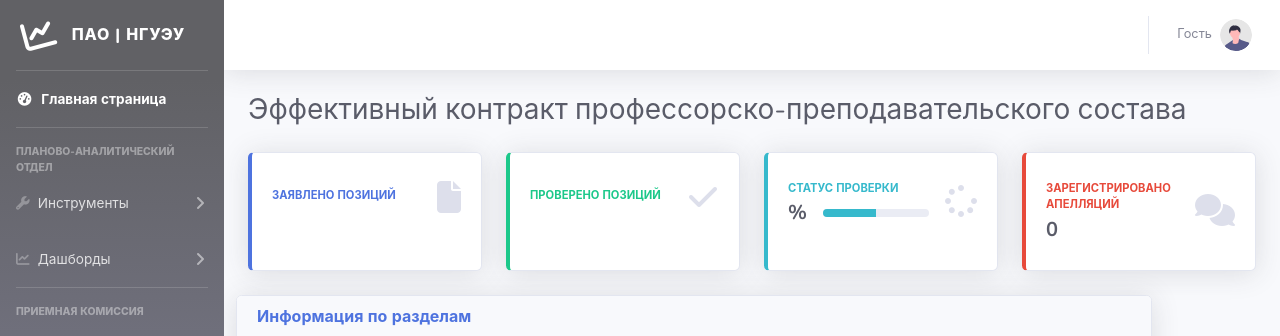
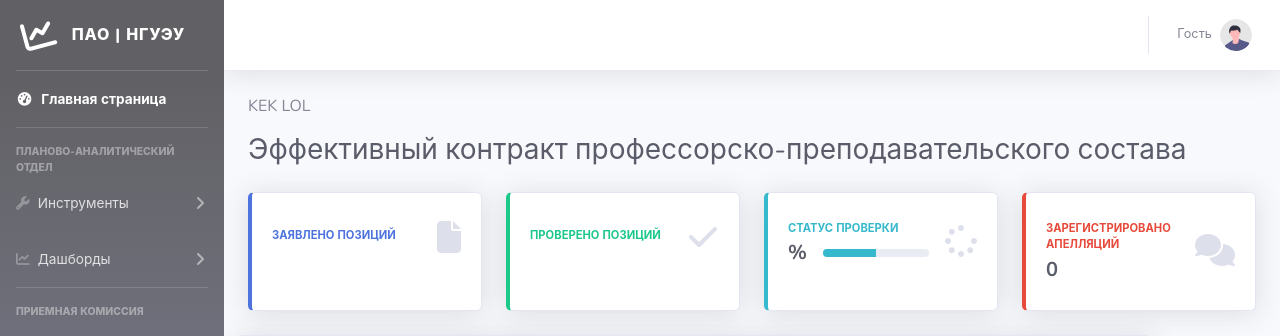
Before and after one commit to hyxp3r/paosystem_new, a Django app: template pao/templates/pao/contracts.html in a window 1280 px wide. Shown: the top 336 px of the page. Run offline with Django 4.2, Linux system fonts and the light colour scheme; the template is opened without the code that fills it, so the values that code supplies are empty; parts of the project's set-up code (start-up, migrations or seed data) failed here and were passed over; some libraries are stand-ins or nearby versions.

Commit message:
test commit

```diff
--- a/pao/templates/pao/contracts.html
+++ b/pao/templates/pao/contracts.html
@@ -10,6 +10,8 @@
 
 
 <script src= "{% static 'pao/js/pao.js' %}"></script>
+
+<p>KEK LOL</p>
 
 <div class="d-sm-flex align-items-center justify-content-between mb-4">
     <h1 class="h3 mb-0 text-gray-800">Эффективный контракт профессорско-преподавательского состава</h1>
```
Also changed, not shown: requirements.txt (+3 -5 lines).
